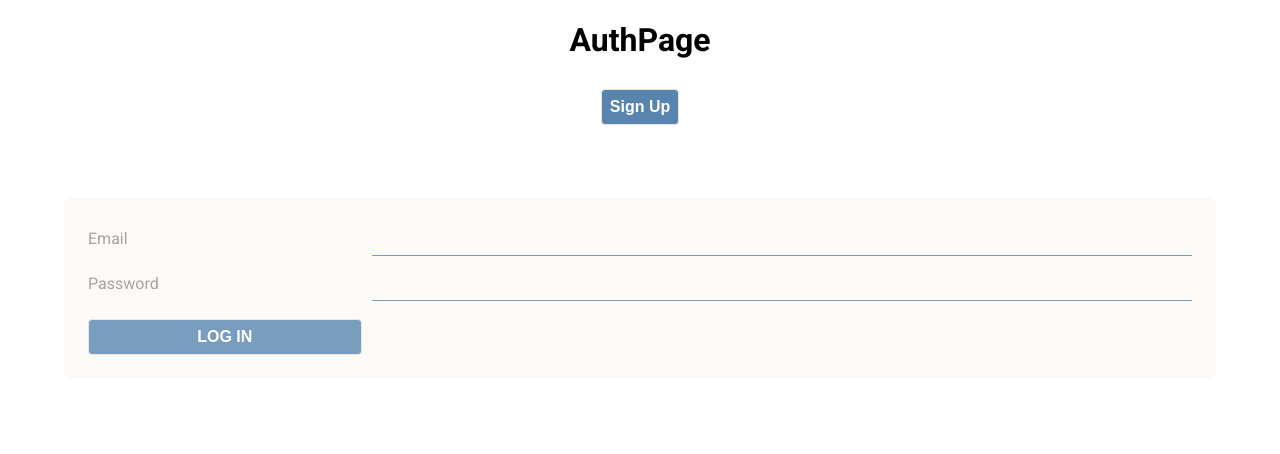
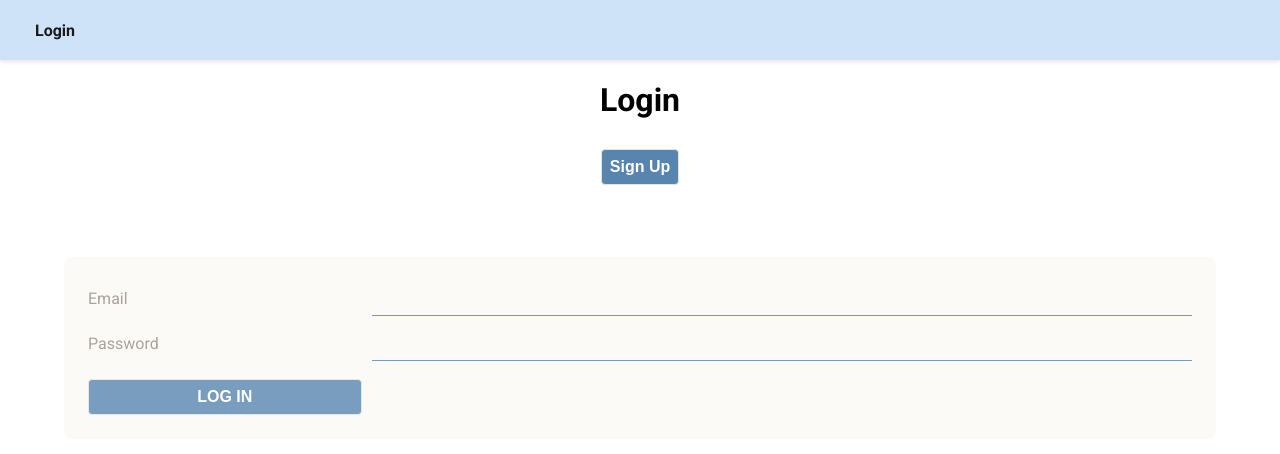
Before and after one commit to andreamaciasr/interactica, a React (Create React App) app: page /login in a window 1280 px wide. Shown: the top 454 px of the page. Built offline with nearby package versions, Linux system fonts and the light colour scheme; no server answers.

Commit message:
wip login redirect

```diff
--- a/src/components/NavBar/NavBar.jsx
+++ b/src/components/NavBar/NavBar.jsx
@@ -1,6 +1,9 @@
 import { Link } from "react-router-dom";
 import * as userService from "../../utilities/users-service";
 import "./NavBar.css";
+import AuthPage from "../../pages/AuthPage/AuthPage";
+import { useEffect, useState } from "react";
+import { getImage } from "../../utilities/experiences-api";
 
 export default function NavBar({ user, setUser }) {
   function handleLogOut() {
@@ -8,9 +11,21 @@ export default function NavBar({ user, setUser }) {
     setUser(null);
   }
 
+  const [img, setImg] = useState(null);
+
+  useEffect(() => {
+    async function getBackgroundImage() {
+      const img = await getImage();
+      setImg(img);
+    }
+    getBackgroundImage();
+  }, []);
   return (
     <div className="NavContainer">
       <nav>
+        {user ? (
+          <>
+            {" "}
             <Link to="/">Dashboard</Link>
             &nbsp;&nbsp;&nbsp;&nbsp;
             <Link to="/new">Create New Entry</Link>
@@ -20,6 +35,20 @@ export default function NavBar({ user, setUser }) {
             <Link to="" onClick={handleLogOut}>
               Log Out
             </Link>
+          </>
+        ) : (
+          // <div
+          //   className="NasaPic"
+          //   style={{
+          //     backgroundImage: img ? `url(${img.url})` : "none",
+          //   }}
+          // >
+          //   <AuthPage setUser={setUser} />
+          // </div>
+          <div>
+            <Link to="/login">Login</Link>
+          </div>
+        )}
       </nav>
     </div>
   );
--- a/src/components/SignUpForm/SignUpForm.jsx
+++ b/src/components/SignUpForm/SignUpForm.jsx
@@ -1,5 +1,6 @@
 import { Component } from "react";
 import { signUp } from "../../utilities/users-service";
+import { useNavigate } from "react-router-dom";
 
 export default class SignUpForm extends Component {
   state = {
@@ -18,6 +19,7 @@ export default class SignUpForm extends Component {
   };
 
   handleSubmit = async (evt) => {
+    const navigate = useNavigate();
     evt.preventDefault();
     try {
       const { name, email, password } = this.state;
@@ -28,9 +30,11 @@ export default class SignUpForm extends Component {
       const user = await signUp(formData);
       this.props.setUser(user);
       this.props.history.push("/experiences");
-    } catch {
+      // navigate("/");
+    } catch (e) {
       // An error occurred
       // Probably due to a duplicate email
+      console.log("sigup error: ", e);
       this.setState({ error: "Sign Up Failed - Try Again" });
     }
   };
@@ -74,7 +78,7 @@ export default class SignUpForm extends Component {
               required
             />
             <button type="submit" disabled={disable}>
-              SIGN UP
+              Sign Up
             </button>
           </form>
         </div>
--- a/src/pages/App/App.jsx
+++ b/src/pages/App/App.jsx
@@ -7,7 +7,7 @@ import ExperienceDetail from "../ExperienceDetail/ExperienceDetail";
 import NewExperienceForm from "../NewExperienceForm/NewExperienceForm";
 import { getImage, getOne } from "../../utilities/experiences-api";
 import "./App.css";
-// import ensureLoggedIn from "../../../config/ensureLoggedIn";
+
 import { redirect } from "react-router-dom";
 
 import NavBar from "../../components/NavBar/NavBar";
@@ -16,15 +16,6 @@ import { getExperiences } from "../../utilities/experiences-api";
 export default function App() {
   const [user, setUser] = useState(getUser());
   const [experiences, setExperiences] = useState([]);
-  const [img, setImg] = useState(null);
-
-  useEffect(() => {
-    async function getBackgroundImage() {
-      const img = await getImage();
-      setImg(img);
-    }
-    getBackgroundImage();
-  }, []);
 
   useEffect(() => {
     async function fetchExperiences() {
@@ -41,7 +32,6 @@ export default function App() {
 
   return (
     <main className="App">
-      {user ? (
       <>
         <NavBar user={user} setUser={setUser} />
         <Routes>
@@ -60,18 +50,9 @@ export default function App() {
               <NewExperienceForm addExperience={addExperience} user={user} />
             }
           />
+          <Route path="/login" element={<AuthPage setUser={setUser} />} />
         </Routes>
       </>
-      ) : (
-        <div
-          className="NasaPic"
-          style={{
-            backgroundImage: img ? `url(${img.url})` : "none",
-          }}
-        >
-          <AuthPage setUser={setUser} />
-        </div>
-      )}
     </main>
   );
 }
--- a/src/pages/AuthPage/AuthPage.jsx
+++ b/src/pages/AuthPage/AuthPage.jsx
@@ -1,18 +1,37 @@
-import { useState } from 'react';
-import SignUpForm from '../../components/SignUpForm/SignUpForm';
-import LoginForm from '../../components/LoginForm/LoginForm';
+import { useState, useEffect } from "react";
+import SignUpForm from "../../components/SignUpForm/SignUpForm";
+import LoginForm from "../../components/LoginForm/LoginForm";
+import { getImage } from "../../utilities/experiences-api";
 
 export default function AuthPage({ setUser }) {
   const [showSignUp, setShowSignUp] = useState(false);
+  const [img, setImg] = useState(null);
+
+  useEffect(() => {
+    async function getBackgroundImage() {
+      const img = await getImage();
+      setImg(img);
+    }
+    getBackgroundImage();
+  }, []);
+
   return (
     <main>
-      <h1>AuthPage</h1>
-      <button onClick={() => setShowSignUp(!showSignUp)}>{showSignUp ? 'Log In' : 'Sign Up'}</button>
-      { showSignUp ?
-          <SignUpForm setUser={setUser} />
-          :
-          <LoginForm setUser={setUser} />
-      }
+      {/* <div
+        className="NasaPic"
+        style={{
+          backgroundImage: img ? `url(${img.url})` : "none",
+        }}
+      ></div> */}
+      <h1>Login</h1>
+      <button onClick={() => setShowSignUp(!showSignUp)}>
+        {showSignUp ? "Log In" : "Sign Up"}
+      </button>
+      {showSignUp ? (
+        <SignUpForm setUser={setUser} />
+      ) : (
+        <LoginForm setUser={setUser} />
+      )}
     </main>
   );
 }
--- a/src/pages/ExperienceItem/ExperienceItem.jsx
+++ b/src/pages/ExperienceItem/ExperienceItem.jsx
@@ -70,7 +70,7 @@ export default function ExperienceItem({ experience, user }) {
                   {c.user ? c.user.name : ""} says:
                 </p>
                 <p className="comment">{c.content}</p>
-                <DeleteButton user={user} experience={experience} comment={c} />
+                {/* <DeleteButton user={user} experience={experience} comment={c} /> */}
               </div>
             ))}
           </div>
--- /dev/null
+++ b/src/pages/LoginPage/LoginPage.jsx
@@ -0,0 +1,3 @@
+export default function LoginPage() {
+  <div></div>;
+}
```
Also changed, not shown: src/pages/AuthPage/AuthPage.css (added), 1 other file (tests, documents, lock files or other folders). Lines whose indentation alone changed are shown as unchanged.
